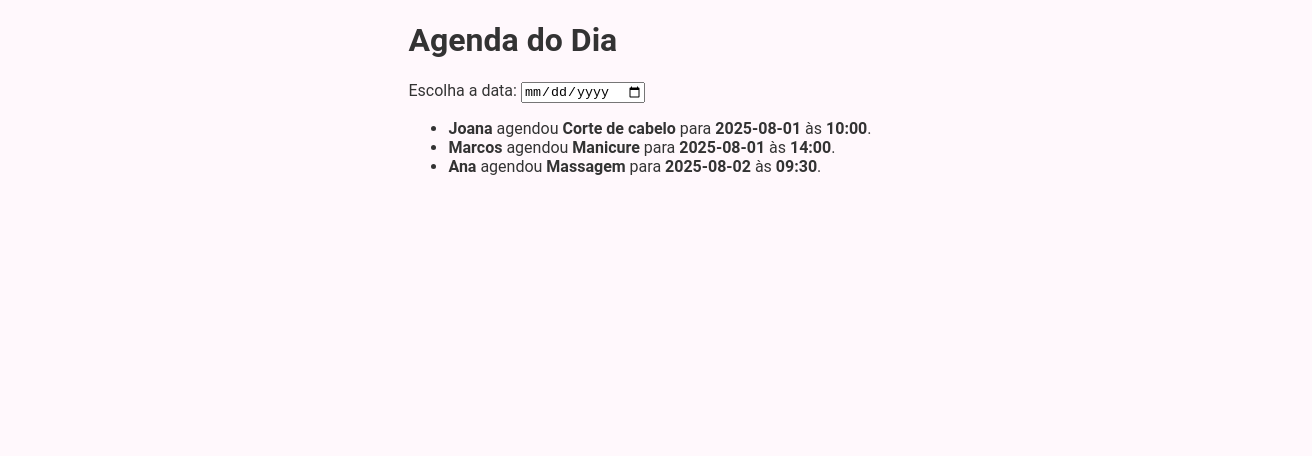
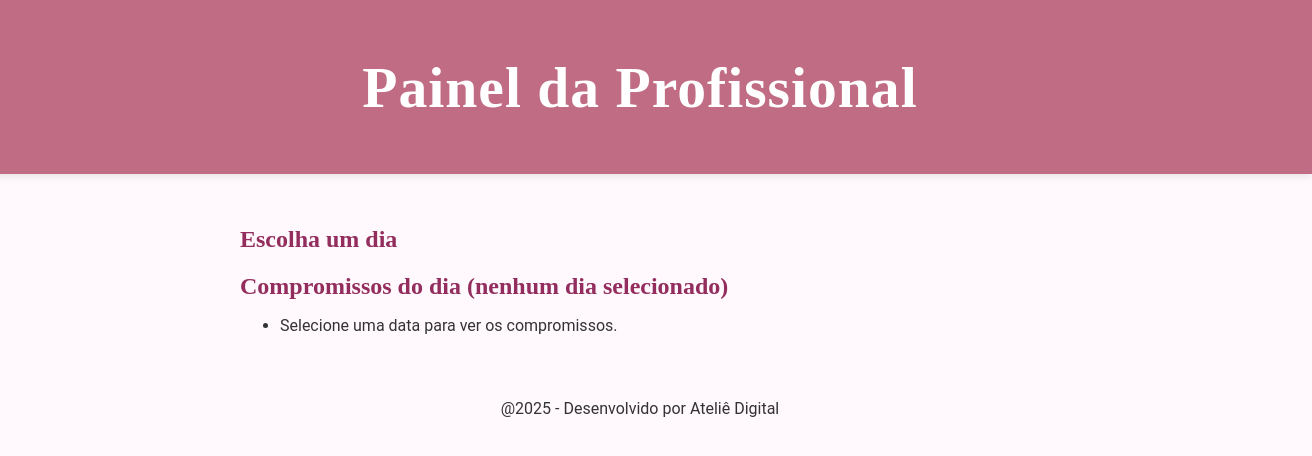
Before and after one commit to CarolinaAndradeCunha/agendamento-personalizado1, a plain HTML site: page painel.html in a window 1280 px wide. Shown: the whole page, 1312 px wide, since content can reach past the window. Drawn offline with Linux system fonts and the light colour scheme.

Commit message:
Update painel.html

```diff
--- a/painel.html
+++ b/painel.html
@@ -1,21 +1,37 @@
 <!DOCTYPE html>
 <html lang="pt-BR">
 <head>
-  <meta charset="UTF-8">
-  <title>Painel de Agendamentos</title>
+  <meta charset="UTF-8" />
+  <meta name="viewport" content="width=device-width, initial-scale=1" />
+  <title>Painel da Profissional</title>
   <link rel="stylesheet" href="painel.css" />
 </head>
 <body>
-  <div class="container">
-    <h1>Agenda do Dia</h1>
+  <header>
+    <h1>Painel da Profissional</h1>
+  </header>
 
-    <label for="data">Escolha a data:</label>
-    <input type="date" id="data" />
+  <main class="container">
+    <section class="calendario-section">
+      <h2>Escolha um dia</h2>
+      <div id="calendario">
+        <!-- Calendário vai ser gerado aqui via JS futuramente -->
+      </div>
+    </section>
 
-    <ul id="lista-agendamentos"></ul>
-  </div>
+    <section class="agenda-section">
+      <h2>Compromissos do dia <span id="data-selecionada">(nenhum dia selecionado)</span></h2>
+      <ul id="lista-compromissos">
+        <!-- Lista preenchida via JS -->
+        <li>Selecione uma data para ver os compromissos.</li>
+      </ul>
+    </section>
+  </main>
 
-  <script type="module" src="painel.js"></script>
+  <footer>
+    <p>@2025 - Desenvolvido por Ateliê Digital</p>
+  </footer>
 
+  <!-- Script virá depois -->
 </body>
 </html>
```
